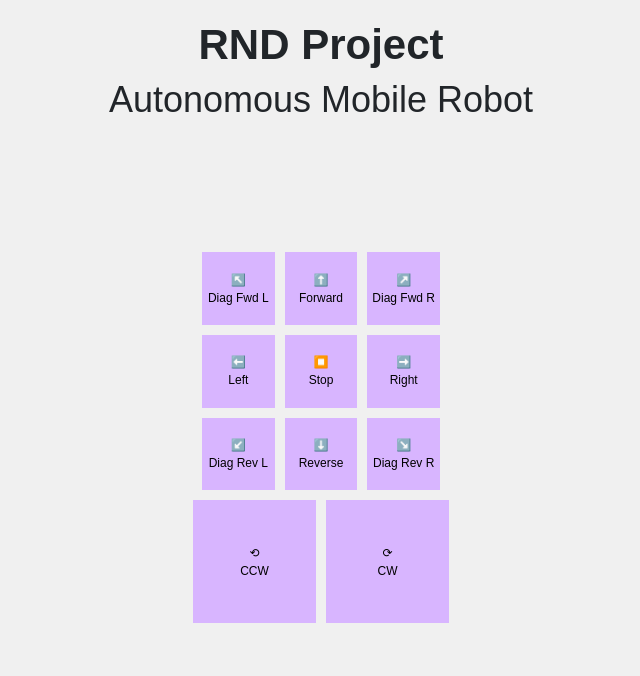
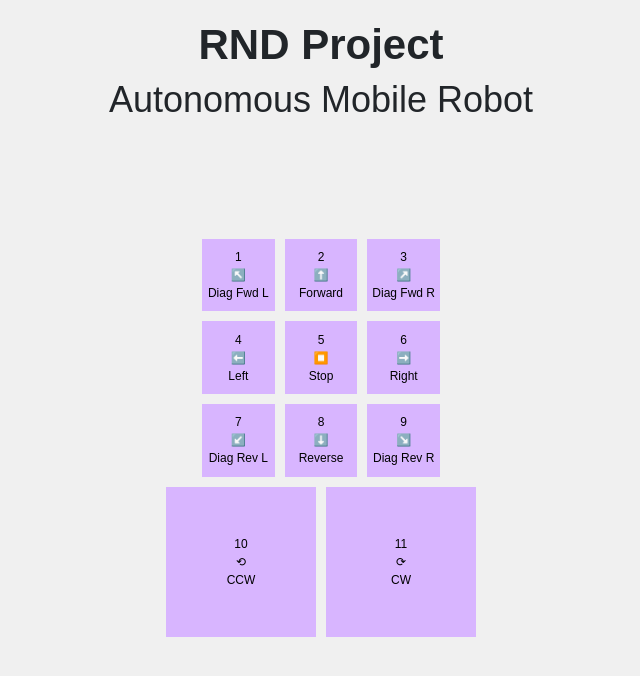
Before and after one commit to joelevander10/AMR_Project, a Flask app: page / in a window 1280 px wide. Shown: the part 54-730 px from the top of the page, without its empty margins (319-959 px from the left). Run offline with Flask 3, Linux system fonts and the light colour scheme.

Commit message:
Update index.html

```diff
--- a/website/templates/index.html
+++ b/website/templates/index.html
@@ -92,19 +92,19 @@
     <div class="game-container">
         <div class="controls-wrapper">
             <div class="controls">
-                <button class="btn-control" data-direction="diagFwdL">↖️<br>Diag Fwd L</button>
-                <button class="btn-control" data-direction="forward">⬆️<br>Forward</button>
-                <button class="btn-control" data-direction="diagFwdR">↗️<br>Diag Fwd R</button>
-                <button class="btn-control" data-direction="left">⬅️<br>Left</button>
-                <button class="btn-control" data-direction="stop">⏹️<br>Stop</button>
-                <button class="btn-control" data-direction="right">➡️<br>Right</button>
-                <button class="btn-control" data-direction="diagRevL">↙️<br>Diag Rev L</button>
-                <button class="btn-control" data-direction="reverse">⬇️<br>Reverse</button>
-                <button class="btn-control" data-direction="diagRevR">↘️<br>Diag Rev R</button>
+                <button class="btn-control" data-direction="diagFwdL" data-number="1">1<br>↖️<br>Diag Fwd L</button>
+                <button class="btn-control" data-direction="forward" data-number="2">2<br>⬆️<br>Forward</button>
+                <button class="btn-control" data-direction="diagFwdR" data-number="3">3<br>↗️<br>Diag Fwd R</button>
+                <button class="btn-control" data-direction="left" data-number="4">4<br>⬅️<br>Left</button>
+                <button class="btn-control" data-direction="stop" data-number="5">5<br>⏹️<br>Stop</button>
+                <button class="btn-control" data-direction="right" data-number="6">6<br>➡️<br>Right</button>
+                <button class="btn-control" data-direction="diagRevL" data-number="7">7<br>↙️<br>Diag Rev L</button>
+                <button class="btn-control" data-direction="reverse" data-number="8">8<br>⬇️<br>Reverse</button>
+                <button class="btn-control" data-direction="diagRevR" data-number="9">9<br>↘️<br>Diag Rev R</button>
             </div>
             <div class="orientation-controls">
-                <button class="btn-control" data-direction="ccw">⟲<br>CCW</button>
-                <button class="btn-control" data-direction="cw">⟳<br>CW</button>
+                <button class="btn-control" data-direction="ccw" data-number="10">10<br>⟲<br>CCW</button>
+                <button class="btn-control" data-direction="cw" data-number="11">11<br>⟳<br>CW</button>
             </div>
         </div>
     </div>
@@ -116,18 +116,33 @@
         let pressStartTime;
         let inputLog = [];
 
+        function move(direction, number) {
+            const action = ['ccw', 'cw'].includes(direction) ? 'rotate' : 'move';
+            fetch('/control_amr', {
+                method: 'POST',
+                headers: {
+                    'Content-Type': 'application/json',
+                },
+                body: JSON.stringify({button: number}),
+            })
+            .then(response => response.json())
+            .then(data => {
+                console.log('Success:', data);
+            })
+            .catch((error) => console.error('Error:', error));
+        }
+
         function startMove(direction, button) {
             if (currentDirection !== direction) {
                 stopMove();
                 currentDirection = direction;
-                move(direction);
-                moveInterval = setInterval(() => move(direction), 100);
+                move(direction, parseInt(button.dataset.number));
+                moveInterval = setInterval(() => move(direction, parseInt(button.dataset.number)), 100);
             }
             button.classList.add('active');
             pressStartTime = new Date();
             logInput('start', direction);
         }
-
         function stopMove(button) {
             clearInterval(moveInterval);
             if (currentDirection) {
@@ -137,22 +152,6 @@
             if (button) {
                 button.classList.remove('active');
             }
-        }
-
-        function move(direction) {
-            const action = ['ccw', 'cw'].includes(direction) ? 'rotate' : 'move';
-            fetch('/update_control', {
-                method: 'POST',
-                headers: {
-                    'Content-Type': 'application/json',
-                },
-                body: JSON.stringify({action: action, direction: direction}),
-            })
-            .then(response => response.json())
-            .then(data => {
-                console.log('Success:', data);
-            })
-            .catch((error) => console.error('Error:', error));
         }
 
         function logInput(action, direction) {
```
